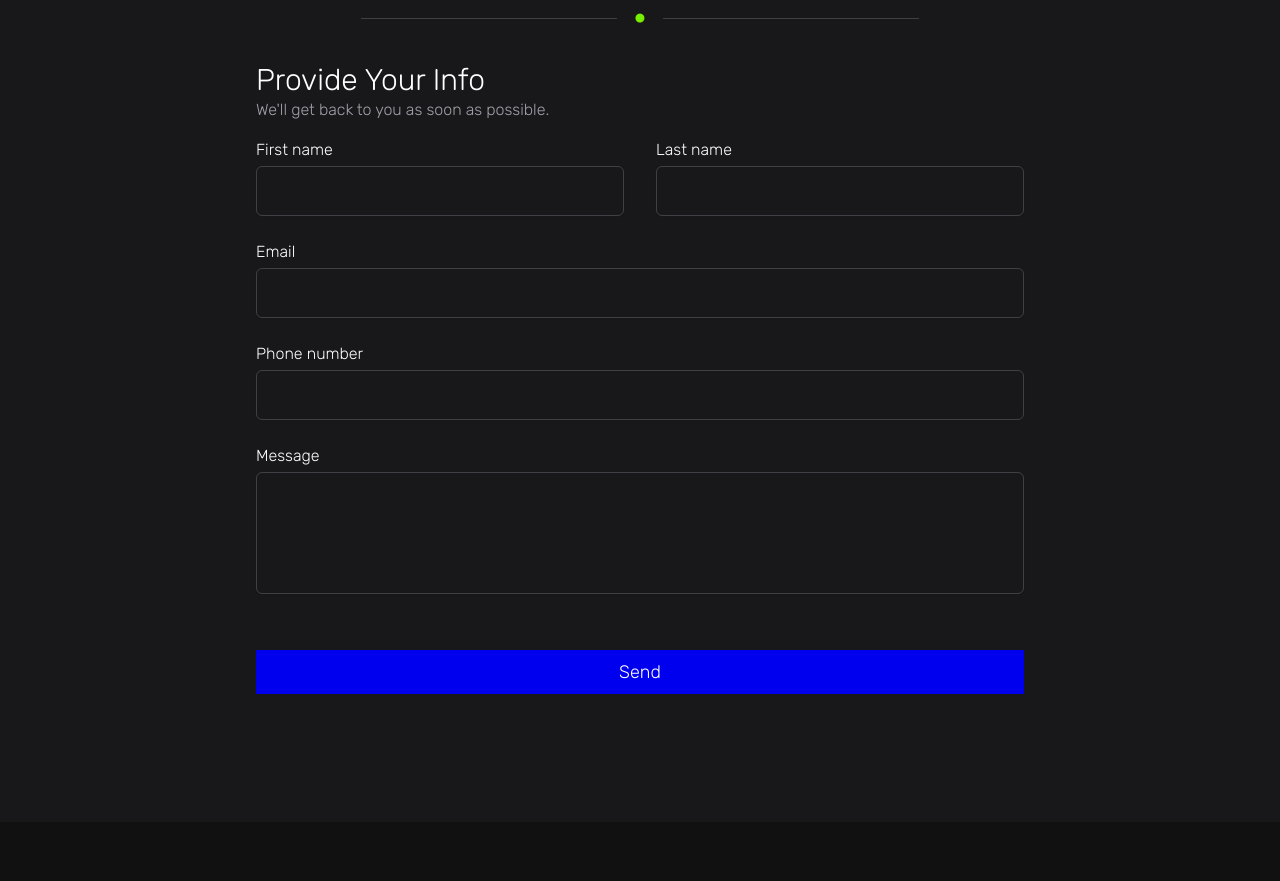
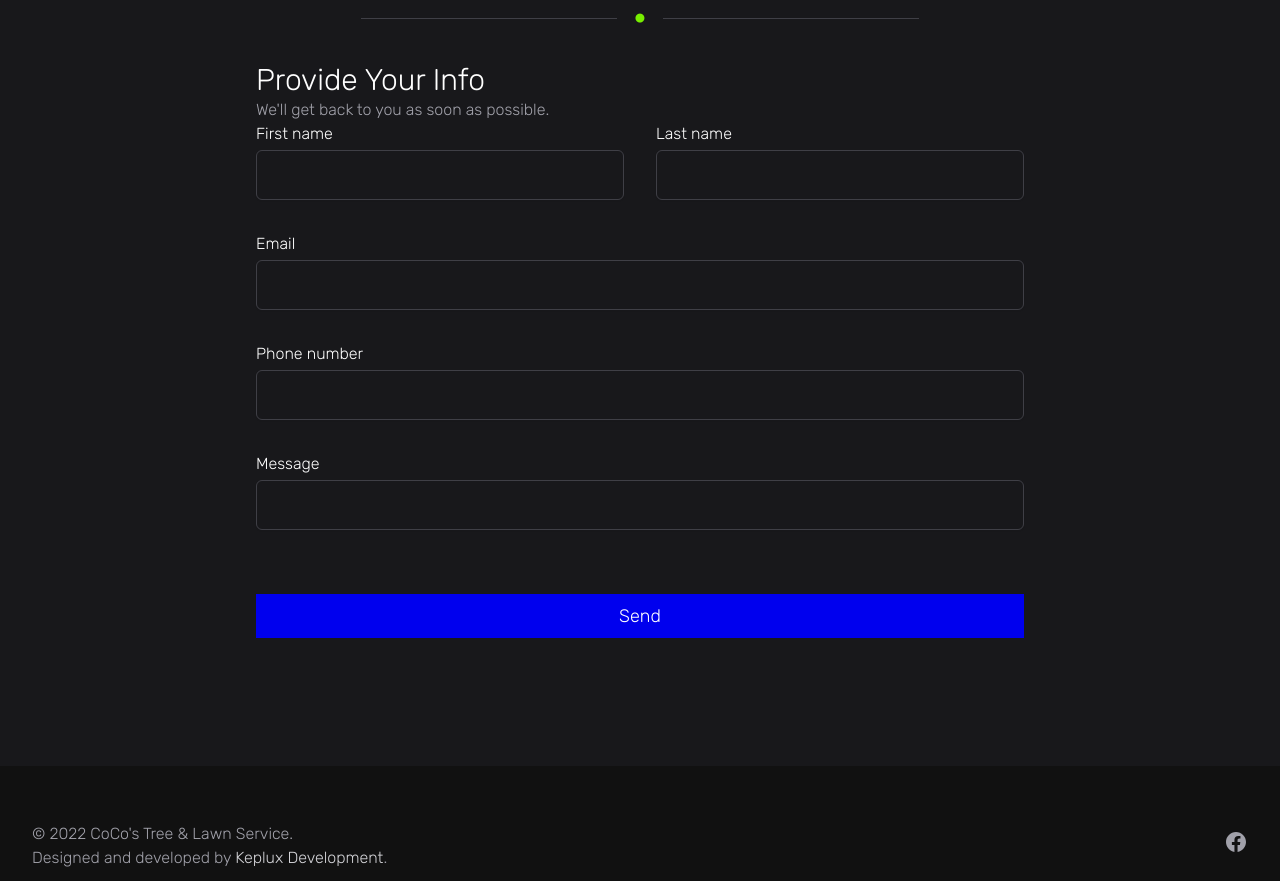
Before and after one commit to keplux/keplux, a Next.js app: page /contact in a window 1280 px wide. Shown: the part 580-1461 px from the top of the page. Built offline with nearby package versions, Linux system fonts and the light colour scheme; no server answers.

Commit message:
Add Formik.

```diff
--- a/package.json
+++ b/package.json
@@ -14,10 +14,12 @@
     "@react-icons/all-files": "^4.1.0",
     "@sendgrid/mail": "^7.7.0",
     "@tailwindcss/forms": "^0.5.2",
+    "formik": "^2.2.9",
     "next": "12.1.6",
     "react": "18.2.0",
     "react-dom": "18.2.0",
-    "sharp": "^0.30.6"
+    "sharp": "^0.30.6",
+    "yup": "^0.32.11"
   },
   "devDependencies": {
     "@types/node": "18.0.0",
--- a/pages/api/submitContactForm.ts
+++ b/pages/api/submitContactForm.ts
@@ -6,8 +6,8 @@ async function sendEmail(req: NextApiRequest, res: NextApiResponse) {
   try {
     const { firstName, lastName, email, phone, message } = req.body;
     const msg = {
-      to: 'formreceive@company.com', // Change to your recipient
-      from: 'noreply@company.com', // Change to your verified sender
+      to: 'c_jardine@icloud.com', // Change to your recipient
+      from: 'dev@keplux.com', // Change to your verified sender
       subject: `${firstName} ${lastName} has sent you a message.`,
       html: `
         <body style="background:white;padding:2em;font-family:sans-serif;">
--- a/pages/contact.tsx
+++ b/pages/contact.tsx
@@ -1,6 +1,7 @@
+import { Field, FieldHookConfig, Form, Formik, useField } from 'formik';
 import Image from 'next/image';
-import { useState } from 'react';
 import { Divider, Seo } from '../src/components';
+import * as Yup from 'yup';
 
 // Change contact info here
 const contactInfo = {
@@ -8,66 +9,156 @@ const contactInfo = {
   email: 'cocostree2022@gmail.com',
 };
 
-const Contact = () => {
-  // Store and update form data
-  const [data, setData] = useState({
+type InputFieldProps = FieldHookConfig<string> & {
+  label: string;
+};
+
+const Input = (props: InputFieldProps) => {
+  const [field, meta] = useField(props);
+  return (
+    <div className={props.className}>
+      <label htmlFor={props.id || props.name} className='block text-white'>
+        {props.label}
+      </label>
+      <div className='relative mt-1'>
+        <Field
+          {...field}
+          {...props}
+          className='py-3 px-4 block w-full shadow-sm caret-secondary-500 focus:ring-secondary-500 focus:border-secondary-500 border border-black rounded-md'
+        />
+        {meta.touched && meta.error ? (
+          <div className='absolute inset-y-0 right-0 pr-3 flex items-center pointer-events-none'>
+            <svg
+              xmlns='http://www.w3.org/2000/svg'
+              className='h-5 w-5 text-red-500'
+              viewBox='0 0 20 20'
+              fill='currentColor'
+              aria-hidden
+            >
+              <path
+                fillRule='evenodd'
+                d='M18 10a8 8 0 11-16 0 8 8 0 0116 0zm-7 4a1 1 0 11-2 0 1 1 0 012 0zm-1-9a1 1 0 00-1 1v4a1 1 0 102 0V6a1 1 0 00-1-1z'
+                clipRule='evenodd'
+              />
+            </svg>
+          </div>
+        ) : null}
+      </div>
+      {meta.touched && meta.error ? (
+        <p className='mt-1 text-sm font-normal !text-red-500'>{meta.error}</p>
+      ) : null}
+    </div>
+  );
+};
+
+interface Values {
+  firstName: string;
+  lastName: string;
+  email: string;
+  phone?: string;
+  message: string;
+}
+
+const ContactForm = () => {
+  const initialValues: Values = {
     firstName: '',
     lastName: '',
     email: '',
     phone: '',
     message: '',
+  };
+
+  const validationSchema = Yup.object({
+    firstName: Yup.string().required('Required'),
+    lastName: Yup.string().required('Required'),
+    email: Yup.string().email('Invalid email address').required('Required'),
+    message: Yup.string().required('Required'),
   });
 
-  // Form state
-  const [isSubmitting, setIsSubmitting] = useState(false);
-  const [error, setError] = useState(false);
+  const validate = (errors, touched) => {
+    Object.keys(errors).map((error) => {
+      if (error) {
+        return false;
+      }
+    });
 
-  // Input change handler
-  const handleChange = (e: { target: { name: any; value: any } }) => {
-    const { name, value } = e.target;
-    setData({
-      ...data,
-      [name]: value,
+    Object.keys(touched).map((touch) => {
+      if (touch) {
+        return false;
+      }
     });
+
+    return true;
   };
 
-  // Form submission handler
-  const handleSubmit = async (e: { preventDefault: () => void }) => {
-    // Set initial submission state
-    e.preventDefault();
-    setIsSubmitting(true);
-
-    // Submit the request
+  return (
+    <Formik
+      initialValues={initialValues}
+      validationSchema={validationSchema}
+      onSubmit={async (values, actions) => {
+        actions.setSubmitting(true);
         const res = await fetch('/api/submitContactForm', {
           method: 'POST',
           headers: { 'Content-Type': 'application/json' },
           body: JSON.stringify({
-        firstName: data.firstName,
-        lastName: data.lastName,
-        email: data.email,
-        phone: data.phone,
-        message: data.message,
+            firstName: values.firstName,
+            lastName: values.lastName,
+            email: values.email,
+            phone: values.phone,
+            message: values.message,
           }),
         });
 
-    const response = await res.json();
+        const data = await res.json();
 
         // If submission is successful, reset form state and data
-    if (response.message === 'success') {
-      setError(false);
-      setData({
-        firstName: '',
-        lastName: '',
-        email: '',
-        phone: '',
-        message: '',
-      });
+        if (data.message === 'success') {
+          actions.setSubmitting(false);
+          actions.resetForm();
         } else {
-      setError(true);
+          console.log('fail');
         }
+      }}
+    >
+      {({ errors, touched }) => (
+        <Form className='grid grid-cols-2 gap-8'>
+          <Input label='First name' name='firstName' type='text' />
+          <Input label='Last name' name='lastName' type='text' />
+          <Input
+            className='col-span-2'
+            label='Email'
+            name='email'
+            type='email'
+          />
+          <Input
+            className='col-span-2'
+            label='Phone number'
+            name='phone'
+            type='tel'
+          />
+          <Input
+            className='col-span-2'
+            label='Message'
+            name='message'
+            type='text'
+          />
+          {/* Submit button */}
+          <div className='sm:col-span-2'>
+            <button
+              type='submit'
+              // disabled={isSubmitting}
+              className='text-white cursor-pointer mt-8 flex justify-center w-full items-center px-8 py-2 text-lg transition bg-primary-500 hover:bg-primary-400 disabled:bg-gray-400'
+            >
+              Send
+            </button>
+          </div>
+        </Form>
+      )}
+    </Formik>
+  );
+};
 
-    setIsSubmitting(false);
-  };
+const Contact = () => {
   return (
     <div className='relative pb-16 md:pb-32'>
       <Seo
@@ -141,120 +232,7 @@ const Contact = () => {
       <div className='px-4 max-w-3xl md:px-0 mx-auto'>
         <h2>Provide Your Info</h2>
         <p className='mt-0'>We&apos;ll get back to you as soon as possible.</p>
-        <form
-          onSubmit={handleSubmit}
-          method='POST'
-          className='mt-4 grid grid-cols-1 gap-y-6 sm:grid-cols-2 sm:gap-x-8'
-        >
-          {/* First name */}
-          <div>
-            <label htmlFor='firstName' className='block text-white'>
-              First name
-            </label>
-            <div className='mt-1'>
-              <input
-                type='text'
-                name='firstName'
-                value={data.firstName}
-                id='firstName'
-                autoComplete='given-name'
-                className='py-3 px-4 block w-full shadow-sm focus:ring-secondary-500 focus:border-secondary-500 border border-black rounded-md'
-                onChange={handleChange}
-                required
-              />
-            </div>
-          </div>
-
-          {/* Last name */}
-          <div>
-            <label htmlFor='lastName' className='block text-white'>
-              Last name
-            </label>
-            <div className='mt-1'>
-              <input
-                type='text'
-                name='lastName'
-                value={data.lastName}
-                id='lastName'
-                autoComplete='family-name'
-                className='py-3 px-4 block w-full shadow-sm focus:ring-secondary-500 focus:border-secondary-500 border border-black rounded-md'
-                onChange={handleChange}
-                required
-              />
-            </div>
-          </div>
-
-          {/* Email */}
-          <div className='sm:col-span-2'>
-            <label htmlFor='email' className='block text-white'>
-              Email
-            </label>
-            <div className='mt-1'>
-              <input
-                id='email'
-                name='email'
-                value={data.email}
-                type='email'
-                autoComplete='email'
-                className='py-3 px-4 block w-full shadow-sm focus:ring-secondary-500 focus:border-secondary-500 border border-black rounded-md'
-                onChange={handleChange}
-                required
-              />
-            </div>
-          </div>
-
-          {/* Phone number */}
-          <div className='sm:col-span-2'>
-            <label htmlFor='phone' className='block text-white'>
-              Phone number
-            </label>
-            <div className='mt-1'>
-              <input
-                id='phone'
-                name='phone'
-                value={data.phone}
-                type='tel'
-                autoComplete='phone'
-                className='py-3 px-4 block w-full shadow-sm focus:ring-secondary-500 focus:border-secondary-500 border border-black rounded-md'
-                onChange={handleChange}
-              />
-            </div>
-          </div>
-
-          {/* Message */}
-          <div className='sm:col-span-2'>
-            <label htmlFor='message' className='block text-white'>
-              Message
-            </label>
-            <div className='mt-1'>
-              <textarea
-                id='message'
-                name='message'
-                value={data.message}
-                rows={4}
-                className='py-3 px-4 block w-full shadow-sm focus:ring-secondary-500 focus:border-secondary-500 border border-black rounded-md resize-none'
-                defaultValue={''}
-                onChange={handleChange}
-                required
-              />
-            </div>
-          </div>
-
-          {/* Submit button */}
-          <div className='sm:col-span-2'>
-            <button
-              type='submit'
-              disabled={isSubmitting}
-              className={`text-white cursor-pointer mt-8 flex justify-center w-full items-center px-8 py-2 text-lg transition ${
-                isSubmitting
-                  ? 'bg-gray-400'
-                  : 'bg-primary-500 hover:bg-primary-400'
-              }`}
-            >
-              {isSubmitting ? 'Sending' : 'Send'}
-            </button>
-          </div>
-        </form>
+        <ContactForm />
       </div>
     </div>
   );
--- a/styles/globals.css
+++ b/styles/globals.css
@@ -20,6 +20,7 @@ p {
   @apply mt-2 !text-zinc-400;
 }
 
-input, textarea {
+input,
+textarea {
   @apply !bg-transparent !border-zinc-700;
 }
```
Also changed, not shown: 2 other files (tests, documents, lock files or other folders). Lines whose indentation alone changed are shown as unchanged.
